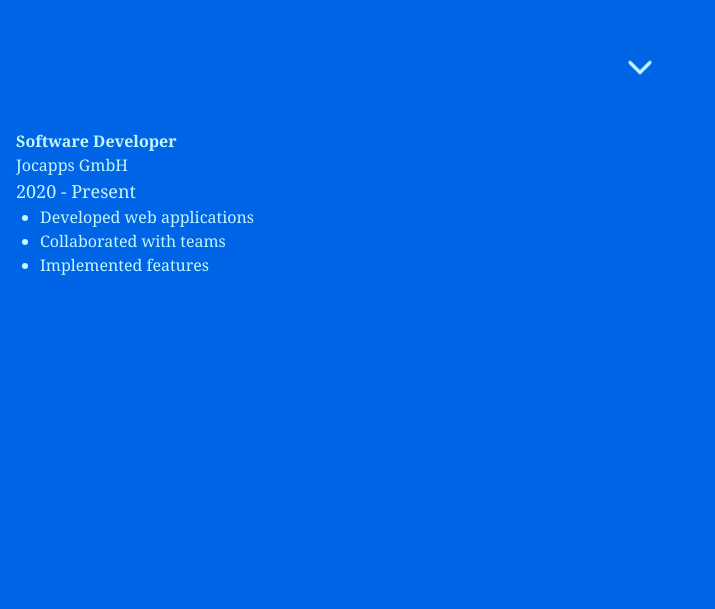
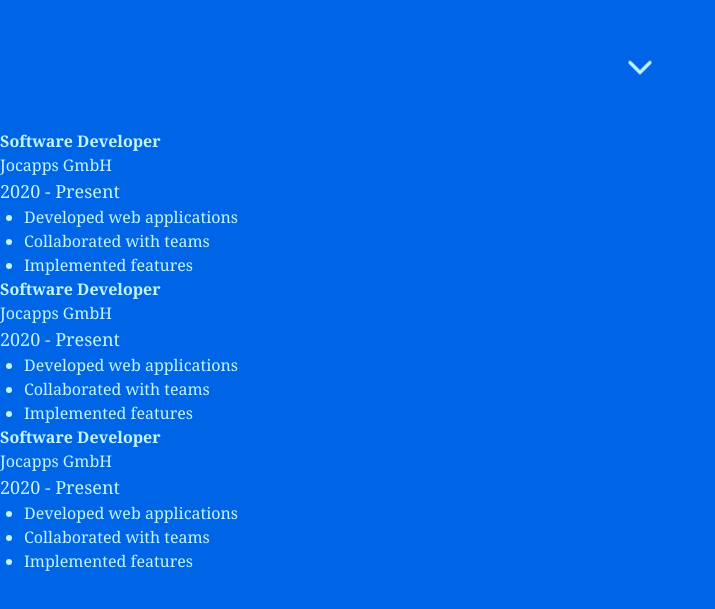
Before and after one commit to DevelopmentHF/henryfielding, a Next.js app in the folder henryfielding/: page / in a window 1280 px wide. Shown: the part 671-1280 px from the top of the page, without its empty margins (0-715 px from the left). Before the commit the page ends 1108 px from the top, so only its background shows below. Built offline with nearby package versions, Linux system fonts and the light colour scheme.

Commit message:
Create Hero component

```diff
--- a/henryfielding/src/app/page.tsx
+++ b/henryfielding/src/app/page.tsx
@@ -1,41 +1,11 @@
-'use client'
-import { useState, useEffect } from "react";
-import HeaderText from "../components/HeaderText";
-import Summary from "@/components/cv/Summary";
-import ScrollArrow from "../components/ScrollArrow";
+import Hero from "../components/Hero";
 import Experience from "@/components/cv/Experience";
 
 export default function Home() {
-  const [isScrolled, setIsScrolled] = useState(false);
-
-  useEffect(() => {
-    const handleScroll = () => {
-      if (window.scrollY > 10) {
-        setIsScrolled(true);
-      } else {
-        setIsScrolled(false);
-      }
-    };
-
-    window.addEventListener("scroll", handleScroll);
-    return () => window.removeEventListener("scroll", handleScroll);
-  }, []);
-
   return (
     <div className="">
-        <div className="flex items-center justify-center min-h-screen px-4 relative">
-          <div className="max-w-2xl text-[#C3F6FF] text-center">
-            <h1 className="text-5xl sm:text-6xl md:text-7xl lg:text-8xl xl:text-9xl font-serif mb-6 font-bold">
-              henry
-            </h1>
-            <Summary paragraph="software developer & masters student" />
-          </div>
+        <Hero name="henry" summaryText="software developer & masters student"></Hero>
 
-          <ScrollArrow isScrolled={isScrolled} />
-        </div>
-
-        <div className="flex justify-start items-center px-4 relative">
-          <div className="flex justify-start">
         <Experience
             jobTitle="Software Developer"
             company="Jocapps GmbH"
@@ -43,8 +13,21 @@
             jobEndYear="Present"
             jobBulletPoints={["Developed web applications", "Collaborated with teams", "Implemented features"]}
         />
-          </div>
-        </div>
+        <Experience
+            jobTitle="Software Developer"
+            company="Jocapps GmbH"
+            jobStartYear="2020"
+            jobEndYear="Present"
+            jobBulletPoints={["Developed web applications", "Collaborated with teams", "Implemented features"]}
+        />
+        <Experience
+            jobTitle="Software Developer"
+            company="Jocapps GmbH"
+            jobStartYear="2020"
+            jobEndYear="Present"
+            jobBulletPoints={["Developed web applications", "Collaborated with teams", "Implemented features"]}
+        />
+
 
         <div className="h-40"></div> {/* Extra space to scroll */}
     </div>
--- /dev/null
+++ b/henryfielding/src/components/Hero.tsx
@@ -0,0 +1,42 @@
+'use client'
+import { useState } from "react";
+import { useEffect } from "react";
+import ScrollArrow from "../components/ScrollArrow";
+import Summary from "./cv/Summary";
+
+interface heroProps {
+    name: string;
+    summaryText: string;
+}
+
+export default function Hero( props: heroProps ) {
+
+    const [isScrolled, setIsScrolled] = useState(false);
+
+    useEffect(() => {
+    const handleScroll = () => {
+        if (window.scrollY > 10) {
+        setIsScrolled(true);
+        } else {
+        setIsScrolled(false);
+        }
+    };
+
+    window.addEventListener("scroll", handleScroll);
+    return () => window.removeEventListener("scroll", handleScroll);
+    }, []);
+
+
+    return (
+        <div className="flex items-center justify-center min-h-screen px-4 relative">
+          <div className="max-w-2xl text-[#C3F6FF] text-center">
+            <h1 className="text-5xl sm:text-6xl md:text-7xl lg:text-8xl xl:text-9xl font-serif mb-6 font-bold">
+              henry
+            </h1>
+            <Summary paragraph={props.summaryText} />
+          </div>
+
+          <ScrollArrow isScrolled={isScrolled} />
+        </div>
+    );
+}
```
Lines whose indentation alone changed are shown as unchanged.
